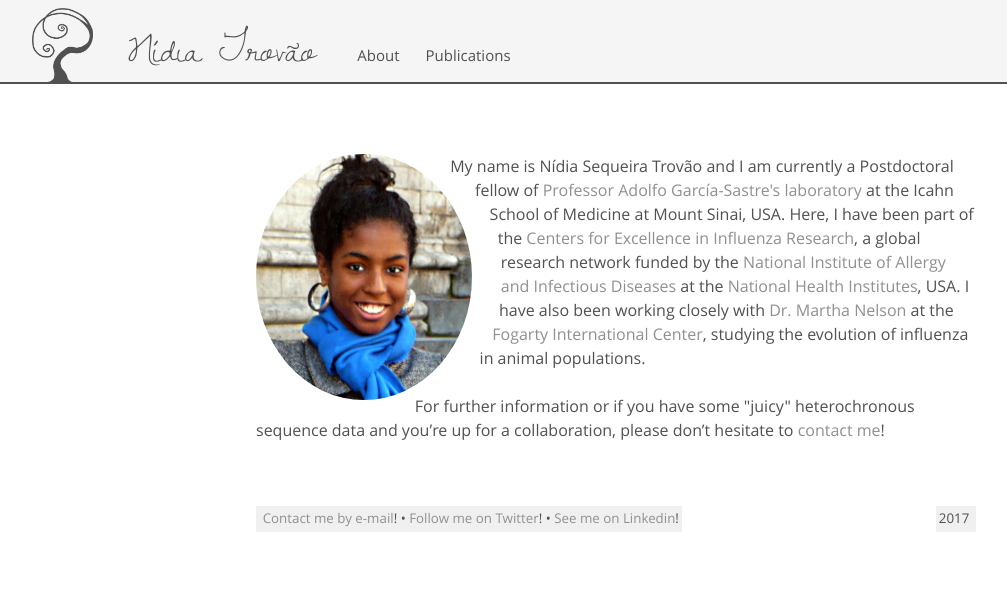
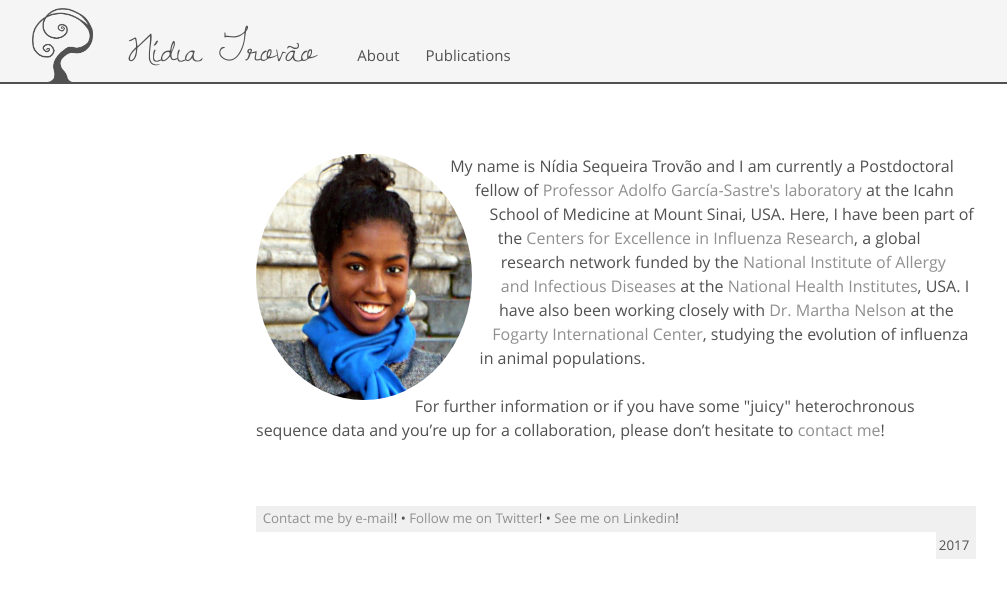
Before and after one commit to nidiatrovao/nidiatrovao.github.io, a Jekyll site: the page built from index.html, in a window 1280 px wide. Shown: the top 598 px of the page, without its empty margins (24-1031 px from the left). Built offline with Jekyll 4.4.1, drawn with Linux system fonts in a browser that asks for light colours.

Commit message:
Update default.html

```diff
--- a/_layouts/default.html
+++ b/_layouts/default.html
@@ -18,7 +18,7 @@
       </main>
 
       <footer class="footer">
-        <small style="float: left">&nbsp;<a href="http://www.google.com/recaptcha/mailhide/d?k=01NqppQr6VZzJtBnX1B1RDuw==&amp;c=15YkdRwX0Emp37Odw61dyCyrGOiI_gucHoEuzZzUzks=" onclick="window.open('http://www.google.com/recaptcha/mailhide/d?k\x3d01NqppQr6VZzJtBnX1B1RDuw\x3d\x3d\x26c\x3d15YkdRwX0Emp37Odw61dyCyrGOiI_gucHoEuzZzUzks\x3d', '', 'toolbar=0,scrollbars=0,location=0,statusbar=0,menubar=0,resizable=0,width=500,height=300'); return false;" title="Click to reveal my e-mail address">Contact me by e-mail</a>! &bull; <a href="https://twitter.com/nidiatrovao" target="_blank">Follow me on Twitter</a>! &bull; <a href="https://www.linkedin.com/in/nidiatrovao" target="_blank">See me on Linkedin</a>!</small><small style="float: right"><time datetime="{{ site.time | date_to_xmlschema }}">{{ site.time | date: '%Y&nbsp;' }}</time></small>
+        <small style="display: block;">&nbsp;<a href="http://www.google.com/recaptcha/mailhide/d?k=01NqppQr6VZzJtBnX1B1RDuw==&amp;c=15YkdRwX0Emp37Odw61dyCyrGOiI_gucHoEuzZzUzks=" onclick="window.open('http://www.google.com/recaptcha/mailhide/d?k\x3d01NqppQr6VZzJtBnX1B1RDuw\x3d\x3d\x26c\x3d15YkdRwX0Emp37Odw61dyCyrGOiI_gucHoEuzZzUzks\x3d', '', 'toolbar=0,scrollbars=0,location=0,statusbar=0,menubar=0,resizable=0,width=500,height=300'); return false;" title="Click to reveal my e-mail address">Contact me by e-mail</a>! &bull; <a href="https://twitter.com/nidiatrovao" target="_blank">Follow me on Twitter</a>! &bull; <a href="https://www.linkedin.com/in/nidiatrovao" target="_blank">See me on Linkedin</a>!</small><small style="float: right"><time datetime="{{ site.time | date_to_xmlschema }}">{{ site.time | date: '%Y&nbsp;' }}</time></small>
       </footer>
     </div>
   </body>
```
